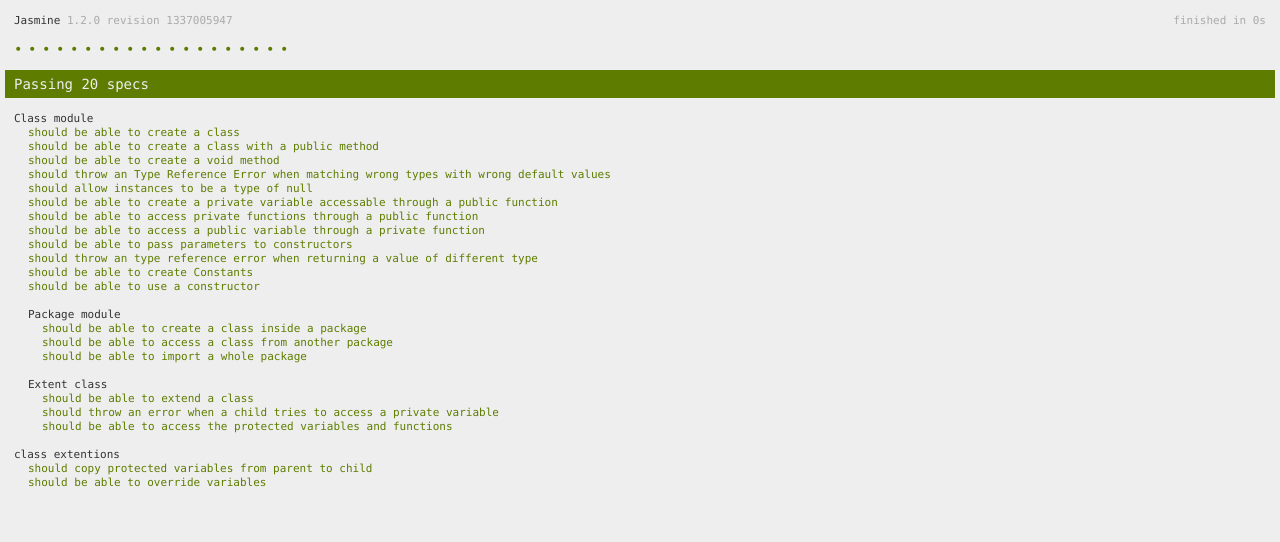
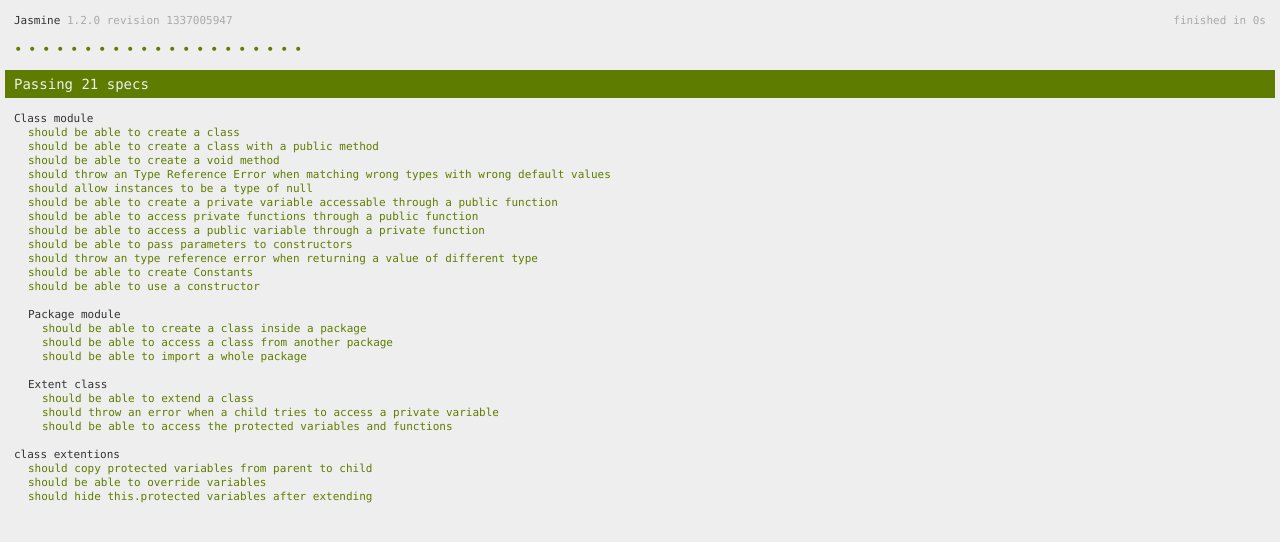
Before and after one commit to EnoF/EnoFJS, a plain HTML site: page test/AllTests.html in a window 1280 px wide. Drawn offline with Linux system fonts and the light colour scheme.

Commit message:
this.protected is not visible after extention
Signed-off-by: Andy Tang <andy@provictores.com>

```diff
--- a/classExtentions.js
+++ b/classExtentions.js
@@ -1,8 +1,22 @@
-Function.prototype.extend = function (Super) {
+describe('classExtentions', function () {
 
-    var OriginalClass = this;
+    Function.prototype.extend = function (Super) {
 
-    function ClassWrapper() {
+        return createClassWrapper(this, Super);
+    };
+
+    function createClassWrapper(OriginalClass, Super) {
+        function ClassWrapper() {
+            var instance = createInstance(OriginalClass, Super);
+
+            delete instance.protected;
+
+            return instance;
+        }
+        return ClassWrapper;
+    }
+
+    function createInstance(OriginalClass, Super) {
         var instance = new OriginalClass(),
             superInstance = new Super(),
             originalProtected = instance.protected,
@@ -13,6 +27,4 @@ Function.prototype.extend = function (Super) {
 
         return instance;
     }
-
-    return ClassWrapper;
-};
+});
--- a/test/AllTests.html
+++ b/test/AllTests.html
@@ -3,7 +3,7 @@
 <html>
 <head>
   <title>Scrumboard Unit Tests</title>
-
+  <meta content="text/html; charset=UTF-8" http-equiv="Content-Type">
   <link rel="shortcut icon" type="image/png" href="lib/jasmine-1.2.0/jasmine_favicon.png">
   <link rel="stylesheet" type="text/css" href="lib/jasmine-1.2.0/jasmine.css">
   <script type="text/javascript" src="lib/jasmine-1.2.0/jasmine.js"></script>
--- a/test/spec/classExtentions.js
+++ b/test/spec/classExtentions.js
@@ -40,4 +40,10 @@ describe('class extentions', function () {
 
         expect(child.getProtected().override).toEqual("DONE");
     });
+
+    it('should hide this.protected variables after extending', function () {
+        var child = new Child();
+
+        expect(child.protected).toEqual(undefined);
+    });
 });
```
